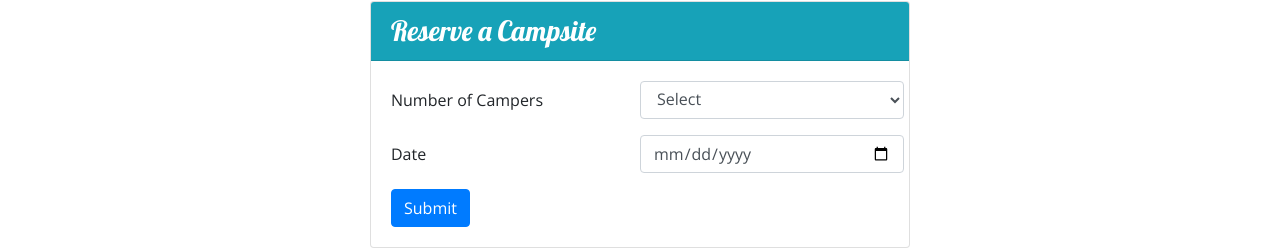
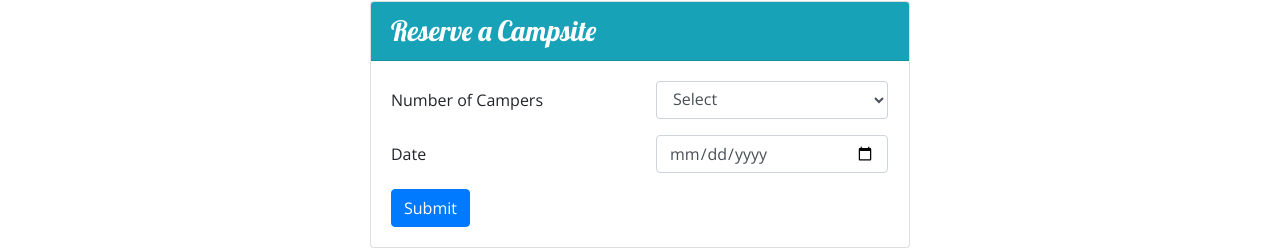
Before and after one commit to pontesaia/babaswaffles, a website: page index.html in a window 1280 px wide. Shown: the part 1202-1451 px from the top of the page. Drawn offline with nearby package versions, Linux system fonts and the light colour scheme.

Commit message:
boostrap-week2-wrkshop

```diff
--- a/index.html
+++ b/index.html
@@ -101,8 +101,8 @@
                         <form id="reserveForm">
                             <div class="row form-group">
                                     <label for="#numCampers" class="col-form-label col-sm-6">Number of Campers</label>
-                                    <select name="numCampers" id="numCampers" class="form-control col col-form-label">
-                                    <option selected>Select</option>
+                                    <select name="numCampers" id="numCampers" class="form-control col col-form-label mx-3">
+                                    <option selected class="ml-3">Select</option>
                                     <option value="1">1</option>
                                     <option value="2">2</option>
                                     <option value="3">3</option>
@@ -113,7 +113,7 @@
                             </div>
                             <div class="row form-group">
                                     <label for="#date" class="col-form-label col-sm-6">Date</label>
-                                    <input type="date" name="date" id="date" class="col form-control">
+                                    <input type="date" name="date" id="date" class="col form-control mx-3">
                             </div>
                             <div class="row">
                                 <div class="col">
```
